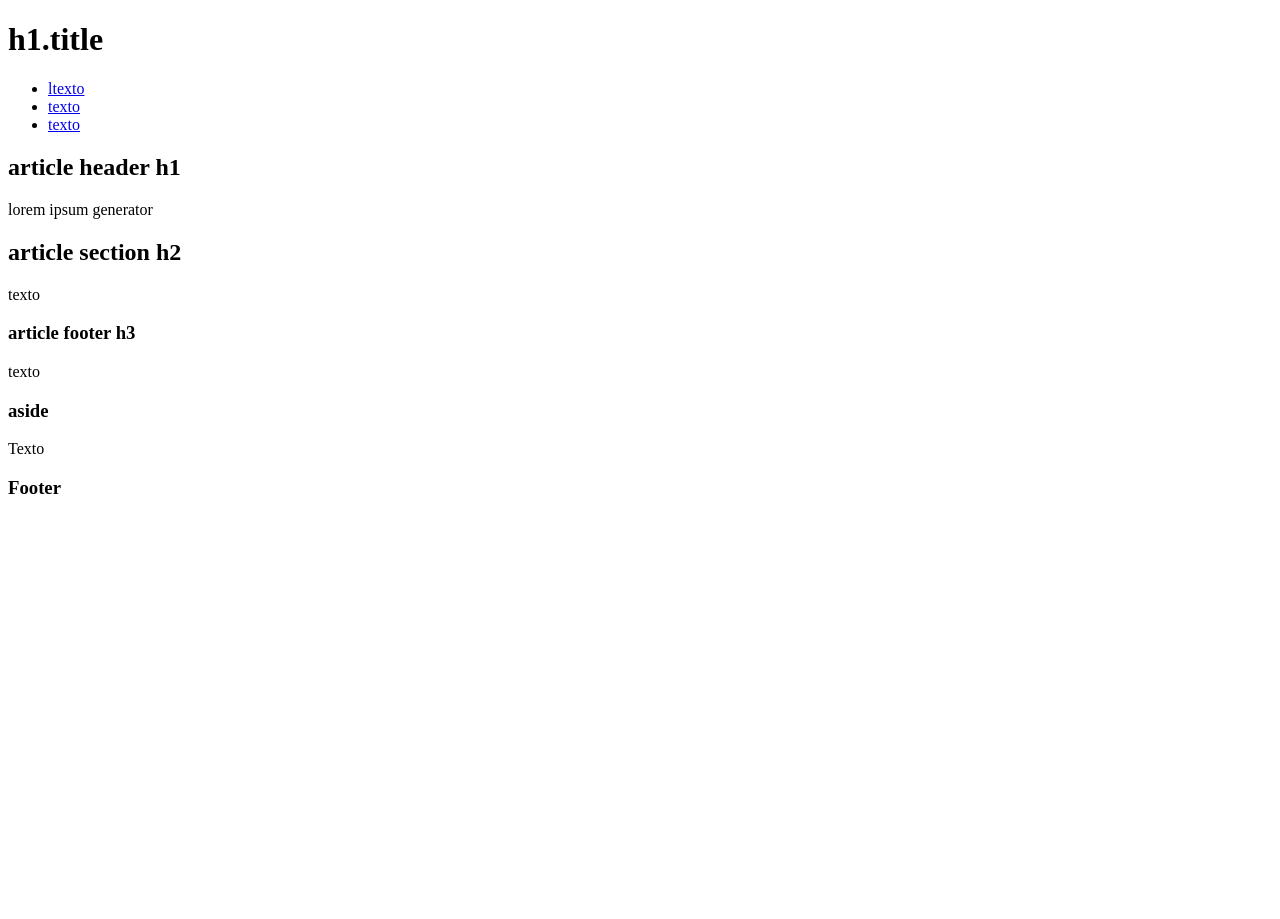
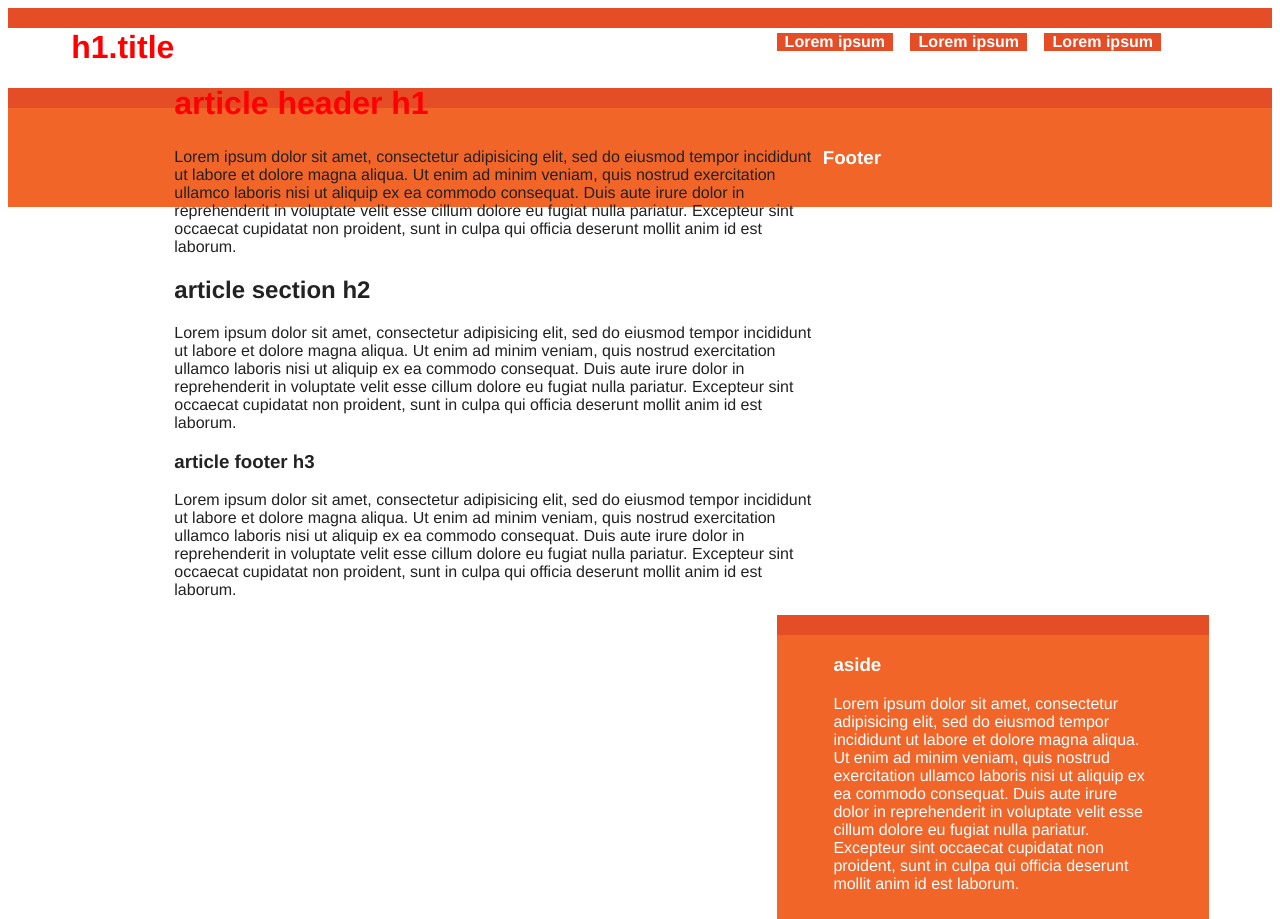
Before and after one commit to flaviodomarellano/Programacion-Web, a plain HTML site: page Practicas/practica2/index.html in a window 1280 px wide. Before the commit the page ends 800 px from the top, so only its background shows below. Drawn offline with Linux system fonts and the light colour scheme.

Commit message:
practica 2 08 02 2017

```diff
--- a/Practicas/practica2/CSS/estilos.css
+++ b/Practicas/practica2/CSS/estilos.css
@@ -0,0 +1,131 @@
+html, button, input,
+select, texarea{
+	color: #222;
+
+}
+body{
+	font-size: 1em;
+	line-height: 1.4px;
+	font:16px helvetica;
+}
+hr{
+	display: block;
+	height: 1px;
+	border: 0px;
+	border-top: 1px solid #ccc;
+	margin: 1em 0;
+	padding: 0px;
+}
+.container{
+	width: 90%;
+	margin: 0 5%
+}
+
+/*
+margin arriba derecha abajo izquierda;
+margin arriba-abajo izquierda-derecha
+*/
+.header-container {
+	border-bottom: 20px solid #e44d26
+}
+.footer-container,
+.main aside{
+	border-top: 20px solid #e44d26
+}
+.header-container,
+.footer-container,
+.main aside{
+	background: #f16529
+}
+nav ul{
+	margin: 0;
+	padding: 0;
+
+}
+nav a {
+	display: block;
+	margin-bottom: 10px
+	padding:15px 0;
+	text-align: center;
+	text-decoration: none;
+	font-weight: bold;
+	color: white;
+	background: #e44d26;
+
+}
+nav a:hover,
+nav a:visited {
+	color: white;
+
+}
+nav a:hover{
+	text-decoration: underline;
+}
+.main {
+	padding: 30px 0;
+
+}
+.main article h1{
+	font-size: 2em;
+}
+.main aside{
+	color:white;
+	padding: 0px 5% 10px;
+}
+.footer-container footer{
+	color: white;
+	padding: 20px 0;
+}
+.clearfix:before,
+.clearfix:after{
+	content: " ";
+	display: table;
+}
+@media only screen and (min-width: 480px){
+	h1 {
+		color: red;
+	}
+	nav a{
+		float: left;
+		width: 27%;
+		margin: 25px 2%;
+		margin-bottom: 0;
+
+	}
+	nav li:first-child a{
+		margin-left: 0;
+
+	}
+	nav li:last-child a{
+		margin-right: 0;
+
+	}
+	nav ul li{
+		display: inline;
+	}
+} /* 480 PX */
+@media only screen and (min-width: 760px){
+	.title{
+		float: left;
+
+	}
+	nav {
+		float: right;
+		width: 38%;
+
+	}
+	.main aside {
+		float: right;
+		width: 28%;
+
+	}
+	.main article{
+		float: left;
+		width: 57%;
+	}
+}/* 780 PX */
+@media only screen and (min-width: 1100px){
+	.content{
+		width: 1026px;
+		margin: 0 auto;
+	}
--- a/Practicas/practica2/index.html
+++ b/Practicas/practica2/index.html
@@ -11,9 +11,9 @@
     			<h1 class="title">h1.title </h1>
     			<nav>
     				<ul>
-    					<li><a href="#">ltexto</a></li>
-    					<li><a href="#">texto</a></li>
-    					<li><a href="#">texto</a></li>
+    					<li><a href="#">Lorem ipsum </a></li>
+    					<li><a href="#">Lorem ipsum </a></li>
+    					<li><a href="#">Lorem ipsum </a></li>
     				</ul>
     			</nav>
     		</header>
@@ -23,20 +23,40 @@
     			<article>
     				<header>
     					<h1>article header h1</h1>
-    					<p>lorem ipsum generator</p>
+    					<p>Lorem ipsum dolor sit amet, consectetur adipisicing elit, sed do eiusmod
+                        tempor incididunt ut labore et dolore magna aliqua. Ut enim ad minim veniam,
+                        quis nostrud exercitation ullamco laboris nisi ut aliquip ex ea commodo
+                        consequat. Duis aute irure dolor in reprehenderit in voluptate velit esse
+                        cillum dolore eu fugiat nulla pariatur. Excepteur sint occaecat cupidatat non
+                        proident, sunt in culpa qui officia deserunt mollit anim id est laborum.</p>
     				</header>
     				<section>
     					<h2>article section h2 </h2>
-    					<p>texto</p>
+    					<p>Lorem ipsum dolor sit amet, consectetur adipisicing elit, sed do eiusmod
+                        tempor incididunt ut labore et dolore magna aliqua. Ut enim ad minim veniam,
+                        quis nostrud exercitation ullamco laboris nisi ut aliquip ex ea commodo
+                        consequat. Duis aute irure dolor in reprehenderit in voluptate velit esse
+                        cillum dolore eu fugiat nulla pariatur. Excepteur sint occaecat cupidatat non
+                        proident, sunt in culpa qui officia deserunt mollit anim id est laborum.</p>
     				</section>
     				<footer>
     					<h3>article footer h3</h3>
-    					<p>texto</p>
+    					<p>Lorem ipsum dolor sit amet, consectetur adipisicing elit, sed do eiusmod
+                        tempor incididunt ut labore et dolore magna aliqua. Ut enim ad minim veniam,
+                        quis nostrud exercitation ullamco laboris nisi ut aliquip ex ea commodo
+                        consequat. Duis aute irure dolor in reprehenderit in voluptate velit esse
+                        cillum dolore eu fugiat nulla pariatur. Excepteur sint occaecat cupidatat non
+                        proident, sunt in culpa qui officia deserunt mollit anim id est laborum.</p>
     				</footer>
 				</article>
 				<aside>
 					<h3>aside</h3>
-					<p> Texto</p>
+					<p> Lorem ipsum dolor sit amet, consectetur adipisicing elit, sed do eiusmod
+                        tempor incididunt ut labore et dolore magna aliqua. Ut enim ad minim veniam,
+                        quis nostrud exercitation ullamco laboris nisi ut aliquip ex ea commodo
+                        consequat. Duis aute irure dolor in reprehenderit in voluptate velit esse
+                        cillum dolore eu fugiat nulla pariatur. Excepteur sint occaecat cupidatat non
+                        proident, sunt in culpa qui officia deserunt mollit anim id est laborum.</p>
 				</aside>
     		</div>
 		</div>
```
Also changed, not shown: Practicas/practica2/practica2.html (deleted, +0 -50 lines).
